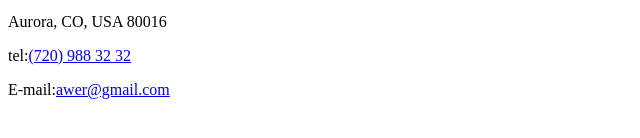
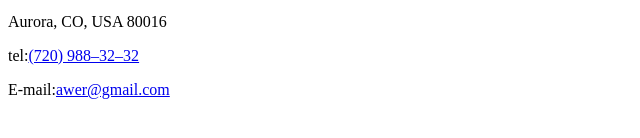
Before and after one commit to awer17/rsschool-cv, a plain HTML site: page index.html in a window 1280 px wide. Shown: the part 220-358 px from the top of the page, 0-640 px from the left. Drawn offline with Linux system fonts and the light colour scheme.

Commit message:
feat: html tel

```diff
--- a/index.html
+++ b/index.html
@@ -28,7 +28,7 @@
                     Aurora, CO, USA  80016
                 </p>
                 <p>
-                    tel:<a href="tel:+17209883232">(720)&nbsp988&nbsp32&nbsp32</a>
+                    tel:<a href="tel:+17209883232">(720)&nbsp;988&#8210;32&#8210;32</a>
                 </p>
                 <p>
                     E-mail:<a href="mailto:awer100@gmail.com">awer@gmail.com</a>
```
